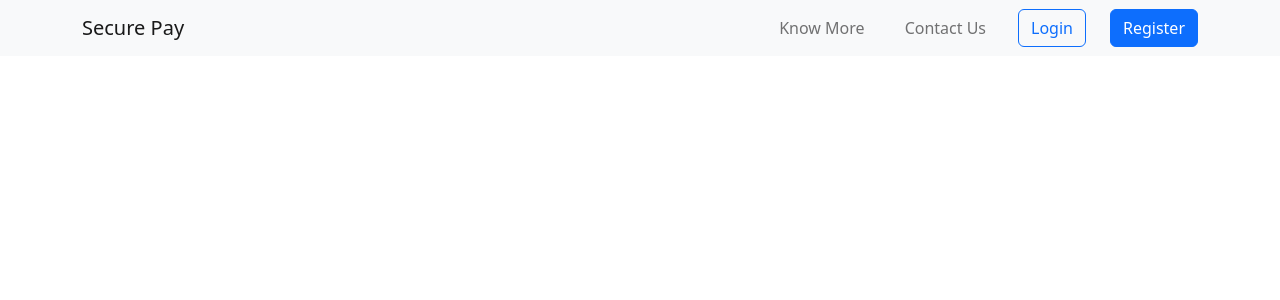
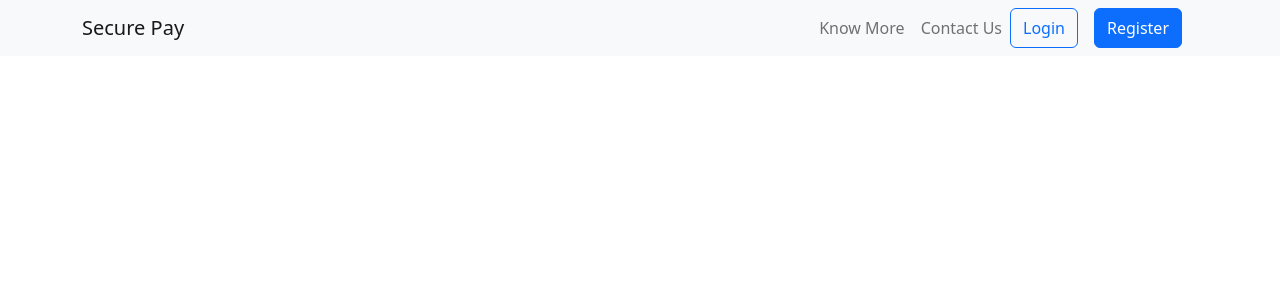
Before and after one commit to prajeshElEvEn/securepay, a React (Create React App) app: page / in a window 1280 px wide. Shown: the top 300 px of the page. Built offline with nearby package versions, Linux system fonts and the light colour scheme.

Commit message:
fixed navbar

```diff
--- a/src/components/NavBar.js
+++ b/src/components/NavBar.js
@@ -1,18 +1,29 @@
 import React from 'react'
-import { Button, Container, Nav, Navbar } from 'react-bootstrap'
+import { Button, Container, Nav, Navbar, Offcanvas } from 'react-bootstrap'
 import { useNavigate } from 'react-router-dom'
 
 const NavBar = () => {
     const nav = useNavigate()
     return (
-        <Navbar bg="light" variant="light">
+        <Navbar key='md' bg="light" expand='md' className="mb-3">
             <Container>
                 <Navbar.Brand href="/">Secure Pay</Navbar.Brand>
-                <Nav
-                    className="gap-4 d-flex align-items-center"
+                <Navbar.Toggle aria-controls={'offcanvasNavbar-expand-md'} />
+                <Navbar.Offcanvas
+                    id={`offcanvasNavbar-expand-md`}
+                    aria-labelledby='offcanvasNavbarLabel-expand-md'
+                    placement="end"
                 >
+                    <Offcanvas.Header closeButton>
+                        <Offcanvas.Title id='offcanvasNavbarLabel-expand-md'>
+                            Secure Pay
+                        </Offcanvas.Title>
+                    </Offcanvas.Header>
+                    <Offcanvas.Body>
+                        <Nav className="justify-content-end flex-grow-1 pe-3">
                             <Nav.Link href="/about">Know More</Nav.Link>
                             <Nav.Link href="/contact">Contact Us</Nav.Link>
+                            <div className='d-flex gap-3'>
                                 <Button
                                     variant="outline-primary"
                                     onClick={() => nav('/login')}
@@ -25,7 +36,10 @@
                                 >
                                     Register
                                 </Button>
+                            </div>
                         </Nav>
+                    </Offcanvas.Body>
+                </Navbar.Offcanvas>
             </Container>
         </Navbar>
     )
```
Lines whose indentation alone changed are shown as unchanged.
